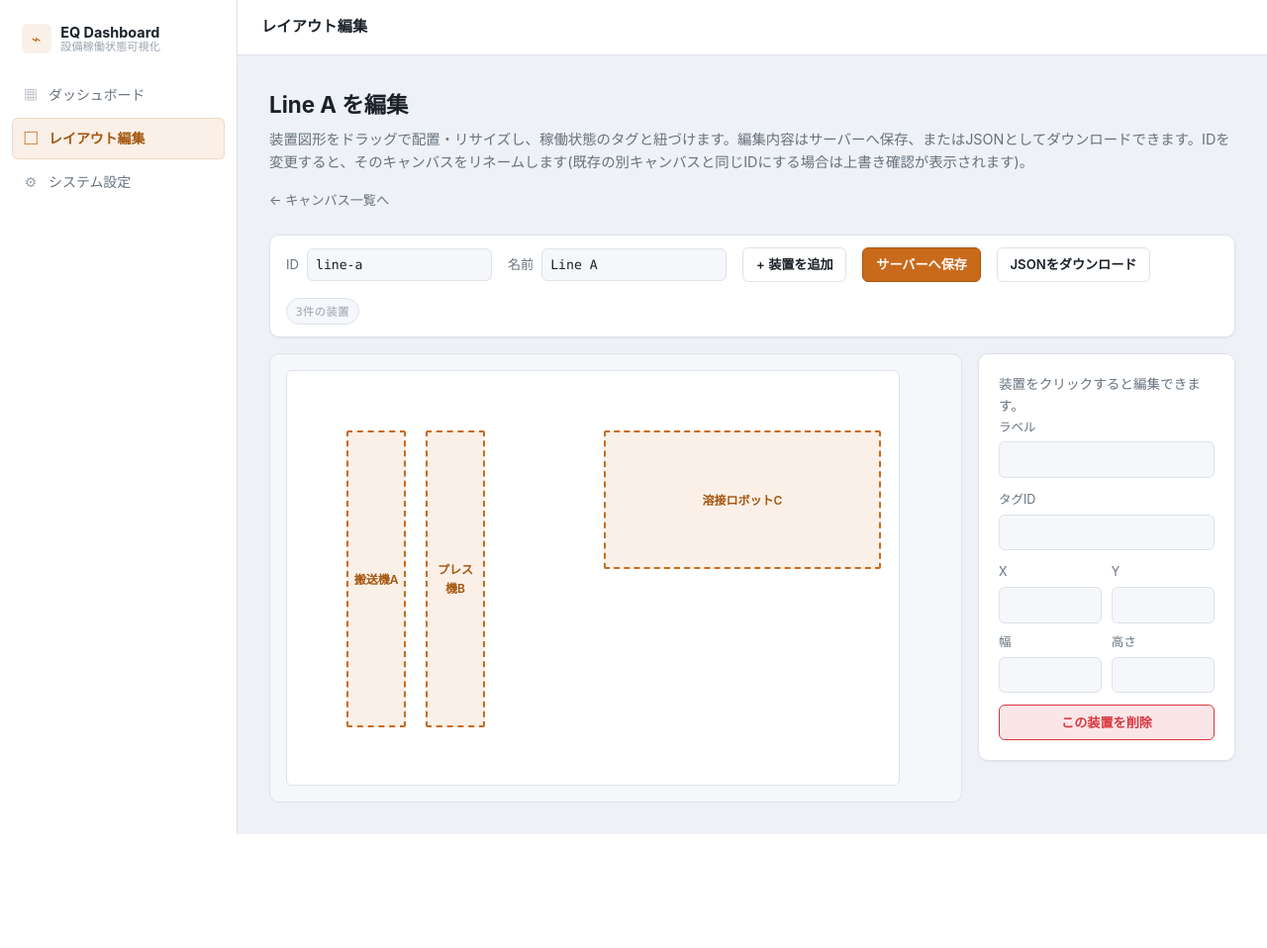
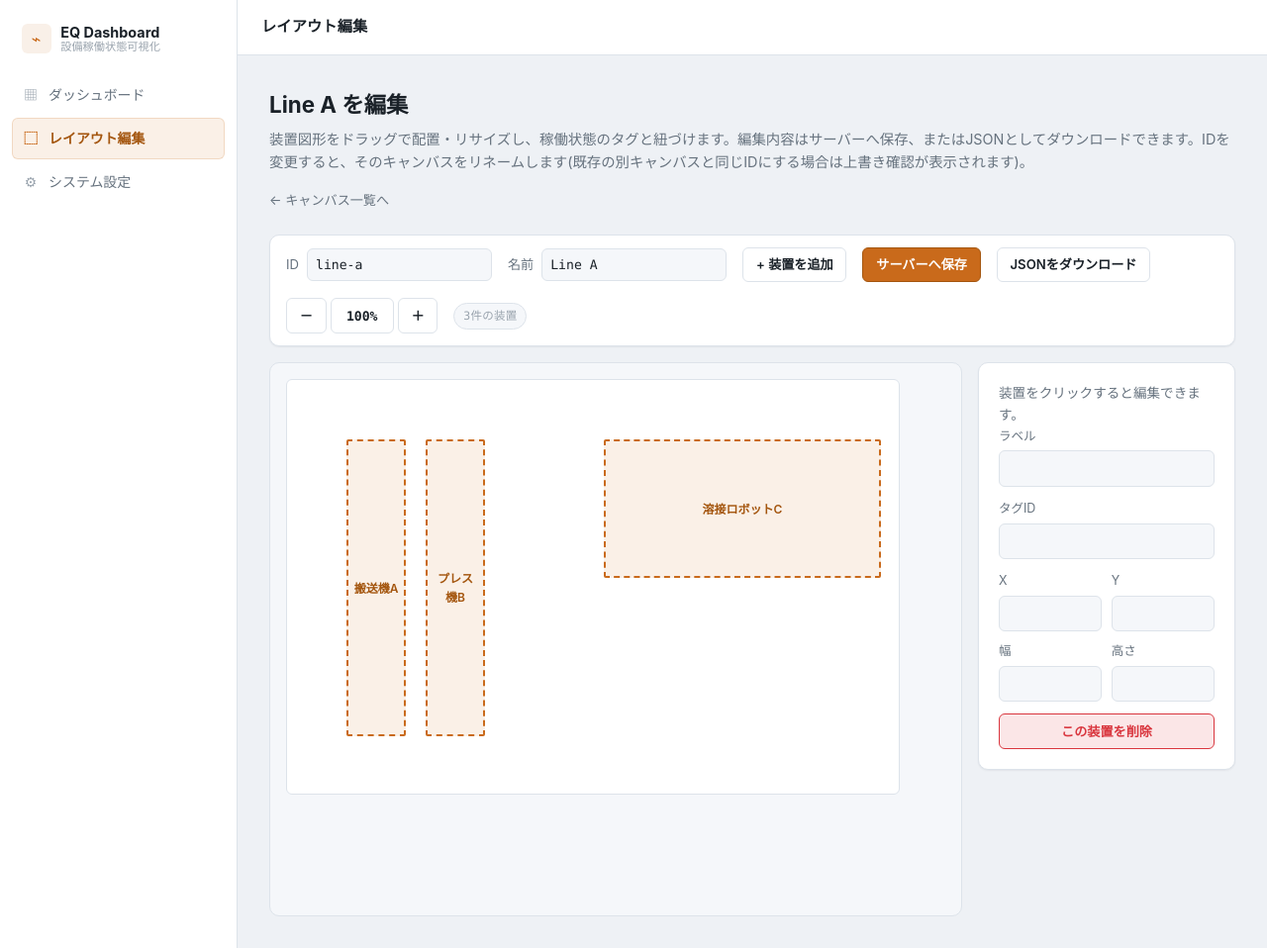
Before and after one commit to ssmc-network/eq-dashboard, a FastAPI app: page /ui/layouts/line-a/edit in a window 1280 px wide. Shown: the whole page at 99% size. Before the commit the page ends 843 px from the top, so only its background shows below. Run offline with FastAPI, Linux system fonts and the light colour scheme.

Commit message:
Add zoom controls and a minimap to the layout editor canvas
Canvas size is now fixed at a default of 1920x1080, which is often
bigger than the visible editing area. Zoom in/out/reset buttons scale
#editor-canvas via transform, with a spacer element sized to
width*zoom/height*zoom so the wrap's scrollable area matches the
scaled size (CSS transforms only affect painted size, not the layout
box used for a scrolling ancestor's overflow calculation - same root
cause as the earlier fullscreen scrollbar bug). Drag/resize pointer
deltas are divided by the zoom factor to stay in canvas coordinates.

A minimap appears only when the canvas wrap is actually overflowing
(scrollbar-worthy), showing simplified item markers and a click-to-jump
viewport indicator. It's positioned with `position: fixed` at the
viewport corner rather than relative to the canvas area, since the
canvas area can be taller than the viewport and cause page scrolling.

```diff
--- a/app/core/i18n.py
+++ b/app/core/i18n.py
@@ -79,6 +79,9 @@ TRANSLATIONS: dict[str, dict[str, str]] = {
     "layout_editor.field_name_placeholder": {"ja": "1F 組立ライン", "en": "1F Assembly Line"},
     "layout_editor.field_width": {"ja": "幅", "en": "Width"},
     "layout_editor.field_height": {"ja": "高さ", "en": "Height"},
+    "layout_editor.zoom_out": {"ja": "縮小", "en": "Zoom out"},
+    "layout_editor.zoom_in": {"ja": "拡大", "en": "Zoom in"},
+    "layout_editor.zoom_reset": {"ja": "100%", "en": "100%"},
     "layout_editor.add_item": {"ja": "+ 装置を追加", "en": "+ Add Equipment"},
     "layout_editor.save_to_server": {"ja": "サーバーへ保存", "en": "Save to Server"},
     "layout_editor.download_json": {"ja": "JSONをダウンロード", "en": "Download JSON"},
--- a/app/static/css/main.css
+++ b/app/static/css/main.css
@@ -653,9 +653,72 @@ button {
   gap: 1rem;
 }
 
-.editor-layout .dashboard-canvas-wrap {
+.editor-canvas-area {
+  position: relative;
   flex: 1;
   min-width: 0;
+}
+
+.editor-layout .dashboard-canvas-wrap {
+  /* キャンバスサイズが固定(例: 1920×1080)のため、編集エリア自身の高さも
+     固定してスクロール領域として切り出す。そうしないと縦方向は`.main`側の
+     ページスクロールに委ねられてしまい、ミニマップのビューポート矩形が
+     縦横で一貫した座標系(wrap.scrollLeft/Top)を持てなくなる。 */
+  height: 70vh;
+}
+
+/* ズームは.editor-canvasにtransform: scale()で適用する。transformは見た目の
+   サイズしか変えないため、スクロール領域の計算に使われるレイアウトサイズは
+   このspacer要素側で明示的に`width/height = 実サイズ × zoom`として持たせる
+   (ダッシュボード全画面表示のスクロールバー問題と同根の対策)。 */
+.editor-canvas-spacer {
+  position: relative;
+}
+
+.zoom-field {
+  gap: 0.25rem;
+}
+
+.zoom-field__level {
+  min-width: 4rem;
+  justify-content: center;
+  font-family: var(--font-mono);
+  cursor: default;
+}
+
+/* position: fixedでビューポート基準に固定する(.editor-canvas-area基準の
+   絶対配置だと、キャンバスエリアがビューポートより縦長でページ自体がスクロール
+   する状況で、ミニマップがスクロール先の見えない位置に置かれてしまうため)。 */
+.editor-minimap {
+  position: fixed;
+  right: 2rem;
+  bottom: 2rem;
+  z-index: 1;
+  width: 180px;
+  background: rgba(255, 255, 255, 0.92);
+  border: 1px solid var(--border);
+  border-radius: var(--radius-sm);
+  box-shadow: var(--shadow-md);
+  cursor: crosshair;
+  overflow: hidden;
+}
+
+.editor-minimap__items {
+  position: absolute;
+  inset: 0;
+}
+
+.editor-minimap__item {
+  position: absolute;
+  background: var(--text-faint);
+  border-radius: 1px;
+}
+
+.editor-minimap__viewport {
+  position: absolute;
+  border: 2px solid var(--accent);
+  background: var(--accent-soft);
+  pointer-events: none;
 }
 
 .editor-panel {
--- a/app/static/js/layout_editor.js
+++ b/app/static/js/layout_editor.js
@@ -16,6 +16,10 @@
   let nextSeq = state.items.length + 1;
   let selectedId = null;
 
+  const MIN_ZOOM = 0.25;
+  const MAX_ZOOM = 2;
+  let zoom = 1;
+
   const metaId = document.getElementById("meta-id");
   const metaName = document.getElementById("meta-name");
   const metaWidth = document.getElementById("meta-width");
@@ -25,6 +29,15 @@
   const downloadBtn = document.getElementById("download-btn");
   const statusEl = document.getElementById("editor-status");
   const saveMessage = document.getElementById("save-message");
+
+  const canvasWrap = document.getElementById("editor-canvas-wrap");
+  const canvasSpacer = document.getElementById("editor-canvas-spacer");
+  const zoomOutBtn = document.getElementById("zoom-out-btn");
+  const zoomInBtn = document.getElementById("zoom-in-btn");
+  const zoomResetBtn = document.getElementById("zoom-reset-btn");
+  const minimap = document.getElementById("editor-minimap");
+  const minimapItemsLayer = document.getElementById("editor-minimap-items");
+  const minimapViewport = document.getElementById("editor-minimap-viewport");
 
   const panelEmpty = document.getElementById("editor-panel-empty");
   const panelForm = document.getElementById("editor-panel-form");
@@ -43,7 +56,75 @@
   function renderCanvasSize() {
     canvas.style.width = `${state.width}px`;
     canvas.style.height = `${state.height}px`;
+    canvas.style.transformOrigin = "top left";
+    canvas.style.transform = `scale(${zoom})`;
+    // transformは見た目のサイズしか変えないため、canvasWrapのスクロール範囲を
+    // 決めるのはこのspacerの明示的なwidth/height(実サイズ×zoom)。
+    canvasSpacer.style.width = `${state.width * zoom}px`;
+    canvasSpacer.style.height = `${state.height * zoom}px`;
+    zoomResetBtn.textContent = `${Math.round(zoom * 100)}%`;
+    renderMinimap();
   }
+
+  function setZoom(nextZoom) {
+    zoom = Math.min(MAX_ZOOM, Math.max(MIN_ZOOM, Math.round(nextZoom * 20) / 20));
+    renderCanvasSize();
+  }
+
+  function renderMinimapItems() {
+    const scale = minimap.clientWidth / state.width;
+    minimapItemsLayer.innerHTML = "";
+    state.items.forEach((item) => {
+      const dot = document.createElement("div");
+      dot.className = "editor-minimap__item";
+      dot.style.left = `${item.x * scale}px`;
+      dot.style.top = `${item.y * scale}px`;
+      dot.style.width = `${Math.max(2, item.w * scale)}px`;
+      dot.style.height = `${Math.max(2, item.h * scale)}px`;
+      minimapItemsLayer.appendChild(dot);
+    });
+  }
+
+  // ミニマップは、キャンバスがビューポートより大きくスクロールバーが出ている
+  // 場合限定で表示する(常に出すとキャンバスが十分小さい/十分ズームアウトされて
+  // いる場合にただの縮小コピーが常駐するだけになり邪魔なため)。
+  function renderMinimap() {
+    const needsScroll = canvasWrap.scrollWidth > canvasWrap.clientWidth || canvasWrap.scrollHeight > canvasWrap.clientHeight;
+    minimap.hidden = !needsScroll;
+    if (!needsScroll) return;
+
+    const scale = minimap.clientWidth / state.width;
+    minimap.style.height = `${state.height * scale}px`;
+    renderMinimapItems();
+
+    const viewLeft = canvasWrap.scrollLeft / zoom;
+    const viewTop = canvasWrap.scrollTop / zoom;
+    const viewWidth = Math.min(state.width, canvasWrap.clientWidth / zoom);
+    const viewHeight = Math.min(state.height, canvasWrap.clientHeight / zoom);
+
+    minimapViewport.style.left = `${viewLeft * scale}px`;
+    minimapViewport.style.top = `${viewTop * scale}px`;
+    minimapViewport.style.width = `${viewWidth * scale}px`;
+    minimapViewport.style.height = `${viewHeight * scale}px`;
+  }
+
+  minimap.addEventListener("pointerdown", (e) => {
+    const rect = minimap.getBoundingClientRect();
+    const scale = minimap.clientWidth / state.width;
+    const targetX = (e.clientX - rect.left) / scale;
+    const targetY = (e.clientY - rect.top) / scale;
+    canvasWrap.scrollTo({
+      left: Math.max(0, targetX * zoom - canvasWrap.clientWidth / 2),
+      top: Math.max(0, targetY * zoom - canvasWrap.clientHeight / 2),
+      behavior: "smooth",
+    });
+  });
+
+  canvasWrap.addEventListener("scroll", renderMinimap);
+  window.addEventListener("resize", renderMinimap);
+  zoomOutBtn.addEventListener("click", () => setZoom(zoom - 0.1));
+  zoomInBtn.addEventListener("click", () => setZoom(zoom + 0.1));
+  zoomResetBtn.addEventListener("click", () => setZoom(1));
 
   function renderStatus() {
     statusEl.textContent = t("layout_editor.item_count", { count: state.items.length });
@@ -74,6 +155,7 @@
 
       canvas.appendChild(box);
     });
+    renderMinimap();
   }
 
   // ドラッグ/リサイズ中に握っているbox要素をrenderItems()のinnerHTML再構築で
@@ -115,9 +197,11 @@
     const originX = item.x;
     const originY = item.y;
 
+    // ドラッグ中のマウス移動量(画面px)はズーム倍率で割ってキャンバス座標系に
+    // 変換する(scale()は見た目だけを縮小・拡大するため)。
     function onMove(ev) {
-      item.x = Math.max(0, Math.round(originX + (ev.clientX - startX)));
-      item.y = Math.max(0, Math.round(originY + (ev.clientY - startY)));
+      item.x = Math.max(0, Math.round(originX + (ev.clientX - startX) / zoom));
+      item.y = Math.max(0, Math.round(originY + (ev.clientY - startY) / zoom));
       box.style.left = `${item.x}px`;
       box.style.top = `${item.y}px`;
       if (selectedId === item.id) {
@@ -145,8 +229,8 @@
     const originH = item.h;
 
     function onMove(ev) {
-      item.w = Math.max(20, Math.round(originW + (ev.clientX - startX)));
-      item.h = Math.max(20, Math.round(originH + (ev.clientY - startY)));
+      item.w = Math.max(20, Math.round(originW + (ev.clientX - startX) / zoom));
+      item.h = Math.max(20, Math.round(originH + (ev.clientY - startY) / zoom));
       box.style.width = `${item.w}px`;
       box.style.height = `${item.h}px`;
       if (selectedId === item.id) {
--- a/app/templates/pages/layout_editor.html
+++ b/app/templates/pages/layout_editor.html
@@ -22,13 +22,26 @@
   <button type="button" id="add-item-btn" class="btn">{{ t("layout_editor.add_item") }}</button>
   <button type="button" id="save-btn" class="btn btn--accent">{{ t("layout_editor.save_to_server") }}</button>
   <button type="button" id="download-btn" class="btn">{{ t("layout_editor.download_json") }}</button>
+  <div class="toolbar-field zoom-field">
+    <button type="button" id="zoom-out-btn" class="btn" aria-label="{{ t('layout_editor.zoom_out') }}">－</button>
+    <button type="button" id="zoom-reset-btn" class="btn zoom-field__level" title="{{ t('layout_editor.zoom_reset') }}">100%</button>
+    <button type="button" id="zoom-in-btn" class="btn" aria-label="{{ t('layout_editor.zoom_in') }}">＋</button>
+  </div>
   <span class="badge" id="editor-status">{{ t("layout_editor.item_count", count=layout.items|length) }}</span>
   <span class="editor-save-message" id="save-message"></span>
 </div>
 
 <div class="editor-layout">
-  <div class="dashboard-canvas-wrap">
-    <div id="editor-canvas" class="dashboard-canvas"></div>
+  <div class="editor-canvas-area" id="editor-canvas-area">
+    <div class="dashboard-canvas-wrap" id="editor-canvas-wrap">
+      <div class="editor-canvas-spacer" id="editor-canvas-spacer">
+        <div id="editor-canvas" class="dashboard-canvas"></div>
+      </div>
+    </div>
+    <div class="editor-minimap" id="editor-minimap" hidden>
+      <div class="editor-minimap__items" id="editor-minimap-items"></div>
+      <div class="editor-minimap__viewport" id="editor-minimap-viewport"></div>
+    </div>
   </div>
   <aside class="editor-panel">
     <p class="editor-panel__empty" id="editor-panel-empty">{{ t("layout_editor.panel_empty") }}</p>
```
Also changed, not shown: CLAUDE.md (+2 -0 lines), app/tests/test_routes_ui.py (+10 -0 lines).
